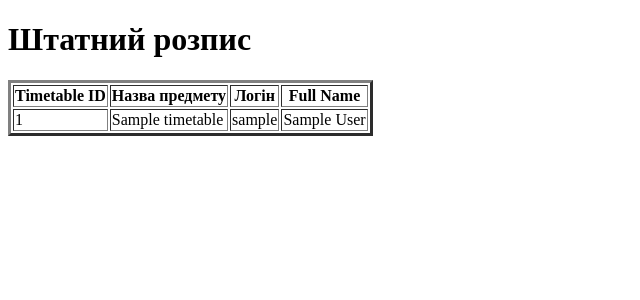
After one commit to chessmaster987/School-diary, a Flask app: page /timetable in a window 1280 px wide. The commit adds this page. Shown: the top 300 px of the page, without its empty margins (0-640 px from the left). Run offline with Flask 3, Linux system fonts and the light colour scheme; a database or web service that is not in the repository returns one stand-in record (values such as "Sample title"); some libraries are stand-ins or nearby versions.

Commit message:
додано штатний розпис та прототип розкладу занять, та їх route в мейн файлі

```diff
--- a/app.py
+++ b/app.py
@@ -104,6 +104,22 @@ def info_subject():
     return render_template('admin/info_subject.html', subject_data=subject_data)
 
 
+@app.route('/timetable', methods=['GET', 'POST'])
+def timetable():
+    cur = conn.cursor()
+    cur.execute("""SELECT timetable.timetable_id, subject.subject_name, teacher.login, teacher.full_name
+                FROM timetable
+                INNER JOIN subject ON timetable.subject_number = subject.subject_number
+                INNER JOIN teacher ON timetable.employee_number = teacher.employee_number""")
+    timetable_data = cur.fetchall()
+    return render_template('admin/timetable.html', timetable_data=timetable_data)
+
+
+@app.route('/schedule', methods=['GET', 'POST'])
+def schedule():
+    return render_template('admin/schedule.html')
+
+
 @app.route('/teacher', methods=['GET'])
 def teacher():
     username = session.get('username', None)
--- a/templates/admin/admin.html
+++ b/templates/admin/admin.html
@@ -30,10 +30,10 @@
                <a class="nav-link" href="{{ url_for('info_subject') }}">Інформація про предмети</a>
             </li>
             <li class="nav-item">
-               <a class="nav-link" href="#">Розклад занять</a>
+               <a class="nav-link" href="{{ url_for('schedule') }}">Розклад занять</a>
             </li>
             <li class="nav-item">
-               <a class="nav-link" href="#">Штатний розпис</a>
+               <a class="nav-link" href="{{ url_for('timetable') }}">Штатний розпис</a>
             </li>
          </ul>
          <form class="form-inline my-2 my-lg-0" method="post" action="/logout">
--- /dev/null
+++ b/templates/admin/timetable.html
@@ -0,0 +1,36 @@
+<!DOCTYPE html>
+<html lang="en">
+
+<head>
+   <meta charset="UTF-8">
+   <meta name="viewport" content="width=device-width, initial-scale=1.0">
+   <title>Штатний розпис</title>
+</head>
+
+<body>
+   <h1>Штатний розпис</h1>
+
+   <table border="3">
+      <thead>
+         <tr>
+            <th>Timetable ID</th>
+            <th>Назва предмету</th>
+            <th>Логін</th>
+            <th>Full Name</th>
+         </tr>
+      </thead>
+      <tbody>
+         {% for timetable in timetable_data %}
+         <tr>
+            <td>{{ timetable[0] }}</td>
+            <td>{{ timetable[1] }}</td>
+            <td>{{ timetable[2] }}</td>
+            <td>{{ timetable[3] }}</td>
+         </tr>
+         {% endfor %}
+      </tbody>
+   </table>
+
+</body>
+
+</html>
```
Also changed, not shown: templates/admin/schedule.html (added, +11 -0 lines).
